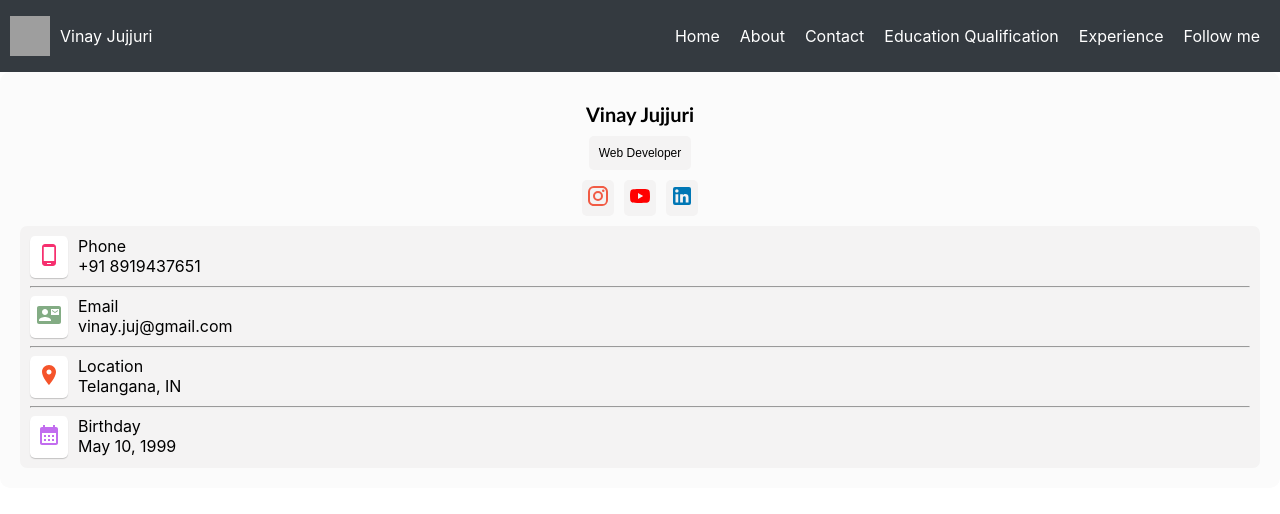
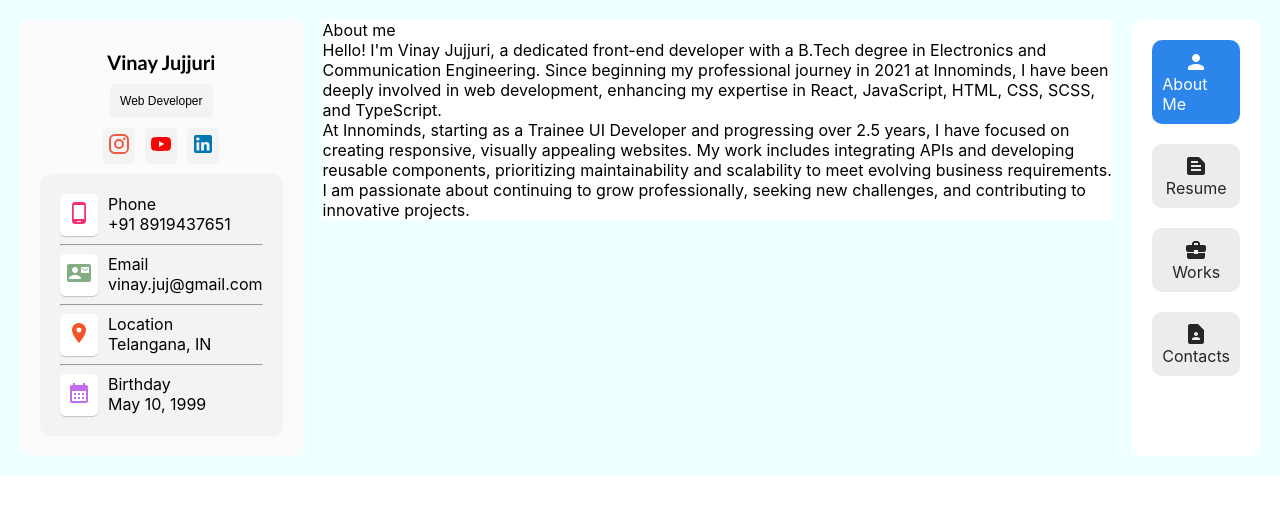
Before and after one commit to vinayjujjuri/vinayJujjuri_website, a React (Create React App) app in the folder my-website/: page / in a window 1280 px wide. Shown: the top 514 px of the page. Built offline with nearby package versions, Linux system fonts and the light colour scheme; grey boxes are pictures that could not be loaded.

Commit message:
creaated right card

```diff
--- a/my-website/src/components/aboutMe/aboutMe.module.css
+++ b/my-website/src/components/aboutMe/aboutMe.module.css
@@ -0,0 +1,3 @@
+.aboutMeContainer {
+    background-color: #fff;
+}
--- a/my-website/src/components/aboutMe/aboutMe.tsx
+++ b/my-website/src/components/aboutMe/aboutMe.tsx
@@ -1,7 +1,17 @@
 import styles from './aboutMe.module.css';
 
 function AboutMeComponent() {
-    return ( <></> );
+    return (
+        <div className={styles.aboutMeContainer}>
+            <div>About me</div>
+
+            <div>
+                Hello! I'm Vinay Jujjuri, a dedicated front-end developer with a B.Tech degree in Electronics and Communication Engineering. Since beginning my professional journey in 2021 at Innominds, I have been deeply involved in web development, enhancing my expertise in React, JavaScript, HTML, CSS, SCSS, and TypeScript.
+                <br />
+                At Innominds, starting as a Trainee UI Developer and progressing over 2.5 years, I have focused on creating responsive, visually appealing websites. My work includes integrating APIs and developing reusable components, prioritizing maintainability and scalability to meet evolving business requirements. I am passionate about continuing to grow professionally, seeking new challenges, and contributing to innovative projects.
+            </div>
+        </div>
+    );
 }
 
 export default AboutMeComponent;
--- /dev/null
+++ b/my-website/src/components/layout/layout.module.css
@@ -0,0 +1,7 @@
+.layoutContainer {
+    display: flex;
+    gap: 20px;
+    background-color: azure;
+    padding: 20px;
+    height: 100%;
+}
--- a/my-website/src/components/layout/layout.tsx
+++ b/my-website/src/components/layout/layout.tsx
@@ -1,15 +1,18 @@
 import React from "react";
 import { LeftCardComponent } from "../leftCard/leftcard";
+import styles from './layout.module.css';
+import { RightCardComponent } from "../rightCard/rightCard";
 
 interface LayoutProps {
-    childern:React.ReactNode
+    children?: React.ReactNode;
 }
-export function Layout(props : LayoutProps) {
+
+export function Layout(props: LayoutProps) {
     return (
-        <div>
-            <LeftCardComponent/>
-            {props.childern}
-
+        <div className={styles.layoutContainer}>
+            <LeftCardComponent />
+            <main>{props.children}</main>
+            <RightCardComponent/>
         </div>
-    )
+    );
 }
--- a/my-website/src/components/leftCard/leftcard.module.css
+++ b/my-website/src/components/leftCard/leftcard.module.css
@@ -49,9 +49,9 @@
 }
 .personalInfoContainer {
     background-color: rgb(244, 243, 243);
-    padding: 10px;
+    padding: 20px;
     align-items: center;
-    border-radius: 7px;
+    border-radius: 10px;
     margin-top: 10px;
 }
 .phoneContainer {
--- a/my-website/src/components/leftCard/leftcard.tsx
+++ b/my-website/src/components/leftCard/leftcard.tsx
@@ -2,12 +2,9 @@ import styles from './leftcard.module.css';
 import InstagramIcon from '@mui/icons-material/Instagram';
 import YouTubeIcon from '@mui/icons-material/YouTube';
 import LinkedInIcon from '@mui/icons-material/LinkedIn';
-import PhoneAndroidIcon from '@mui/icons-material/PhoneAndroid';
-import ContactMailIcon from '@mui/icons-material/ContactMail';
-import CalendarMonthIcon from '@mui/icons-material/CalendarMonth';
-import LocationOnIcon from '@mui/icons-material/LocationOn';
+import PersonalInfoComponent from '../personalInfo/personalInfo';
 
-export function LeftCardComponent() {
+export function LeftCardComponent():JSX.Element {
 
     const nameAndRole = () => {
         return (
@@ -36,56 +33,11 @@ export function LeftCardComponent() {
         )
     };
 
-    const personalInfo = () => {
-        return (
-            <div className={styles.personalInfoContainer}>
-                <div className={styles.phoneContainer}>
-                    <div className={styles.phoneIconContainer}>
-                        <PhoneAndroidIcon className={styles.phoneIcon}/>
-                    </div>
-                    <div>
-                        <label>Phone</label>
-                        <div>+91 8919437651</div>
-                    </div>
-                </div>
-                <hr/>
-                <div className={styles.phoneContainer}>
-                    <div className={styles.phoneIconContainer}>
-                        <ContactMailIcon className={styles.mailIcon}/>
-                    </div>
-                    <div>
-                        <label>Email</label>
-                        <div>vinay.juj@gmail.com</div>
-                    </div>
-                </div>
-                <hr/>
-                <div className={styles.phoneContainer}>
-                    <div className={styles.phoneIconContainer}>
-                        <LocationOnIcon className={styles.locationIcon}/>
-                    </div>
-                    <div>
-                        <label>Location</label>
-                        <div>Telangana, IN</div>
-                    </div>
-                </div>
-                <hr/>
-                <div className={styles.phoneContainer}>
-                    <div className={styles.phoneIconContainer}>
-                        <CalendarMonthIcon className={styles.calenderIcon}/>
-                    </div>
-                    <div>
-                        <label>Birthday</label>
-                        <div>May 10, 1999</div>
-                    </div>
-                </div>
-            </div>
-        )
-    }
     return (
         <div className={styles.leftCardContainer}>
             {nameAndRole()}
             {socialMedialIcons()}
-            {personalInfo()}
+            <PersonalInfoComponent/>
         </div>
     )
 }
--- a/my-website/src/components/personalInfo/personalInfo.module.css
+++ b/my-website/src/components/personalInfo/personalInfo.module.css
@@ -0,0 +1,32 @@
+.personalInfoContainer {
+    background-color: rgb(244, 243, 243);
+    padding: 20px;
+    align-items: center;
+    border-radius: 10px;
+    margin-top: 10px;
+}
+.phoneContainer {
+    display: flex;
+    gap: 10px;
+}
+.phoneIconContainer {
+    box-shadow: 0 1px 1px rgba(0, 0, 0, 0.2);
+    background-color: white;
+    border-radius: 5px;
+}
+.phoneIcon {
+    color: rgb(246, 48, 111);
+    padding: 7px;
+}
+.mailIcon {
+    color: rgba(38, 110, 40, 0.573);
+    padding: 7px;
+}
+.locationIcon {
+    color: rgb(245, 84, 43);
+    padding: 7px;
+}
+.calenderIcon {
+    color: rgb(194, 109, 239);
+    padding: 7px;
+}
--- a/my-website/src/components/personalInfo/personalInfo.tsx
+++ b/my-website/src/components/personalInfo/personalInfo.tsx
@@ -1,7 +1,51 @@
 import styles from './personalInfo.module.css';
+import PhoneAndroidIcon from '@mui/icons-material/PhoneAndroid';
+import ContactMailIcon from '@mui/icons-material/ContactMail';
+import CalendarMonthIcon from '@mui/icons-material/CalendarMonth';
+import LocationOnIcon from '@mui/icons-material/LocationOn';
 
 function PersonalInfoComponent() {
-    return ( <></> );
+    return ( <div className={styles.personalInfoContainer}>
+        <div className={styles.phoneContainer}>
+            <div className={styles.phoneIconContainer}>
+                <PhoneAndroidIcon className={styles.phoneIcon}/>
+            </div>
+            <div>
+                <label>Phone</label>
+                <div>+91 8919437651</div>
+            </div>
+        </div>
+        <hr/>
+        <div className={styles.phoneContainer}>
+            <div className={styles.phoneIconContainer}>
+                <ContactMailIcon className={styles.mailIcon}/>
+            </div>
+            <div>
+                <label>Email</label>
+                <div>vinay.juj@gmail.com</div>
+            </div>
+        </div>
+        <hr/>
+        <div className={styles.phoneContainer}>
+            <div className={styles.phoneIconContainer}>
+                <LocationOnIcon className={styles.locationIcon}/>
+            </div>
+            <div>
+                <label>Location</label>
+                <div>Telangana, IN</div>
+            </div>
+        </div>
+        <hr/>
+        <div className={styles.phoneContainer}>
+            <div className={styles.phoneIconContainer}>
+                <CalendarMonthIcon className={styles.calenderIcon}/>
+            </div>
+            <div>
+                <label>Birthday</label>
+                <div>May 10, 1999</div>
+            </div>
+        </div>
+    </div> );
 }
 
 export default PersonalInfoComponent;
--- /dev/null
+++ b/my-website/src/components/rightCard/rightCard.module.css
@@ -0,0 +1,22 @@
+.iconContainer {
+    background-color: rgb(237, 236, 236);
+    border-radius: 10px;
+    cursor: pointer;
+    align-items: center;
+    display: flex;
+    justify-content: center;
+    flex-direction: column;
+    padding: 10px;
+}
+.iconContainer.active {
+    background-color: rgb(44, 133, 235);
+    border-radius: 10px;
+}
+.rightCardContainer {
+    background-color: white;
+    border-radius: 10px;
+    padding: 20px;
+    display: flex;
+    flex-direction: column;
+    gap: 20px;
+}
--- /dev/null
+++ b/my-website/src/components/rightCard/rightCard.tsx
@@ -0,0 +1,36 @@
+import styles from './rightCard.module.css';
+import { useNavigate } from "react-router-dom";
+import PersonIcon from '@mui/icons-material/Person';
+import TextSnippetIcon from '@mui/icons-material/TextSnippet';
+import BusinessCenterIcon from '@mui/icons-material/BusinessCenter';
+import ContactPageIcon from '@mui/icons-material/ContactPage';
+
+export function RightCardComponent() {
+    const currentPath = window.location.pathname;
+    const navigate = useNavigate();
+
+    const onClickNavigate = (path: string) => {
+        navigate(path);
+    }
+
+    return (
+        <div className={styles.rightCardContainer}>
+            <div className={currentPath === '/' ? `${styles.iconContainer} ${styles.active}` : styles.iconContainer} onClick={() => onClickNavigate("/")}>
+                <PersonIcon sx={{ color: currentPath === '/' ? "white" : "#262625" }} />
+                <div style={{ color: currentPath === '/' ? "white" : "#262625" }}>About Me</div>
+            </div>
+            <div className={currentPath === '/resume' ? `${styles.iconContainer} ${styles.active}` : styles.iconContainer} onClick={() => onClickNavigate("/resume")}>
+                <TextSnippetIcon sx={{ color: currentPath === '/resume' ? "white" : "#262625" }} />
+                <div style={{ color: currentPath === '/resume' ? "white" : "#262625" }}>Resume</div>
+            </div>
+            <div className={currentPath === '/works' ? `${styles.iconContainer} ${styles.active}` : styles.iconContainer} onClick={() => onClickNavigate("/works")}>
+                <BusinessCenterIcon sx={{ color: currentPath === '/works' ? "white" : "#262625" }} />
+                <div style={{ color: currentPath === '/works' ? "white" : "#262625" }}>Works</div>
+            </div>
+            <div className={currentPath === '/contacts' ? `${styles.iconContainer} ${styles.active}` : styles.iconContainer} onClick={() => onClickNavigate("/contacts")}>
+                <ContactPageIcon sx={{ color: currentPath === '/contacts' ? "white" : "#262625" }} />
+                <div style={{ color: currentPath === '/contacts' ? "white" : "#262625" }}>Contacts</div>
+            </div>
+        </div>
+    )
+}
--- a/my-website/src/components/router/index.tsx
+++ b/my-website/src/components/router/index.tsx
@@ -1,13 +1,19 @@
 import { BrowserRouter, Routes, Route } from "react-router-dom";
 import Navbar from "../navbar/navbar";
 import { LeftCardComponent } from "../leftCard/leftcard";
+import { Layout } from "../layout/layout";
+import AboutMeComponent from "../aboutMe/aboutMe";
 
 function Router() {
     return (
         <>
             <BrowserRouter>
-            <Navbar/>
-            <LeftCardComponent/>
+            {/* <Navbar/> */}
+            <Layout>
+                <Routes>
+                <Route path="/" element={<AboutMeComponent/>} />
+                </Routes>
+            </Layout>
             </BrowserRouter>
         </>);
 }
```
